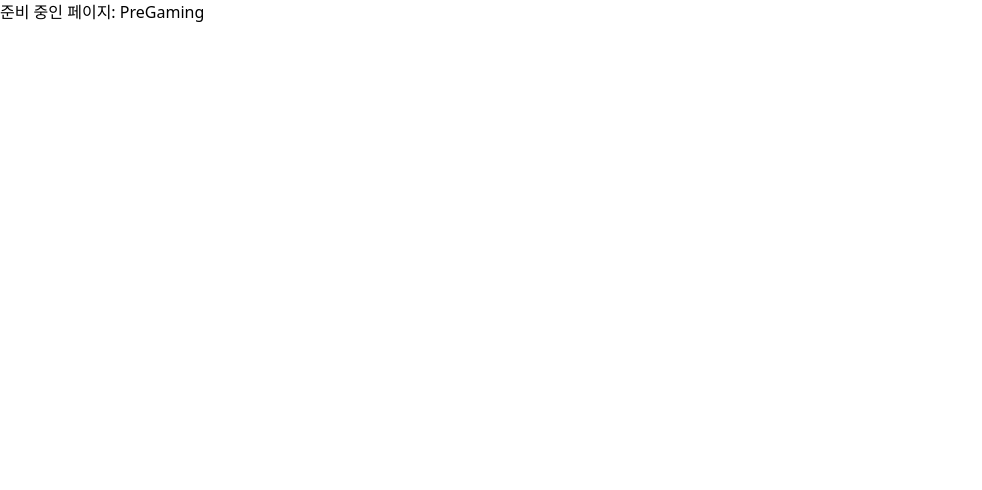
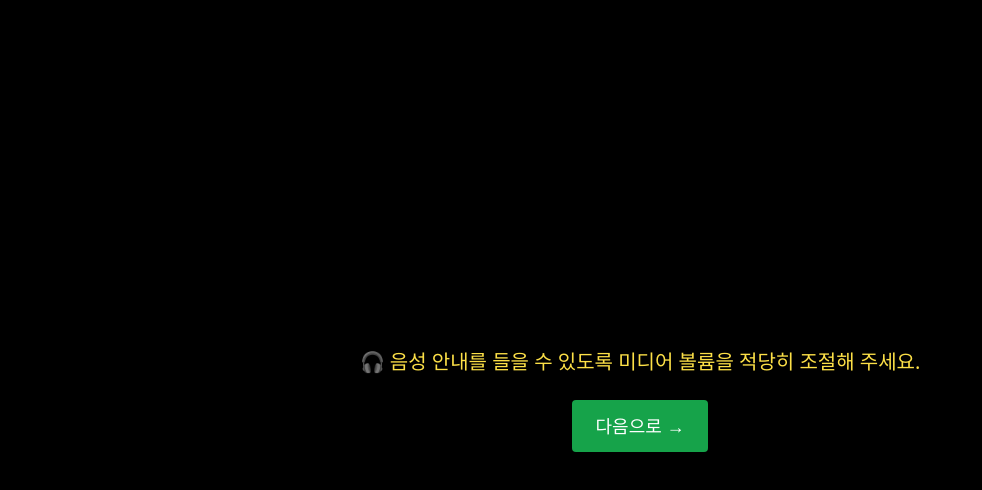
Before and after one commit to kuro793/Midnight-Mafia, a React (Vite) app: page /Midnight-Mafia/pre-gaming in a window 1280 px wide. Shown: the top 490 px of the page, without its empty margins (0-982 px from the left). Built offline with nearby package versions, Linux system fonts and the light colour scheme.

Commit message:
PreGaming.jsx 업데이트

```diff
--- a/src/pages/game/PreGaming.jsx
+++ b/src/pages/game/PreGaming.jsx
@@ -1,3 +1,27 @@
+import { useEffect } from 'react';
+import { useNavigate } from 'react-router-dom';
+
 export default function PreGaming() {
-  return <div>준비 중인 페이지: PreGaming</div>;
+  const navigate = useNavigate();
+
+  useEffect(() => {
+    const message = '이제부터 음성 안내가 시작됩니다. 미디어 볼륨을 적당히 조절해 주세요.';
+    const utterance = new SpeechSynthesisUtterance(message);
+    utterance.lang = 'ko-KR';
+    speechSynthesis.speak(utterance);
+  }, []);
+
+  return (
+    <div className="min-h-screen flex flex-col items-center justify-center bg-black text-green-400 p-4">
+      <h1 className="text-xl mb-6 text-yellow-300">
+        🎧 음성 안내를 들을 수 있도록 미디어 볼륨을 적당히 조절해 주세요.
+      </h1>
+      <button
+        onClick={() => navigate('/assign-role')}
+        className="bg-green-600 hover:bg-green-700 text-white px-6 py-3 rounded text-lg"
+      >
+        다음으로 →
+      </button>
+    </div>
+  );
 }
```
